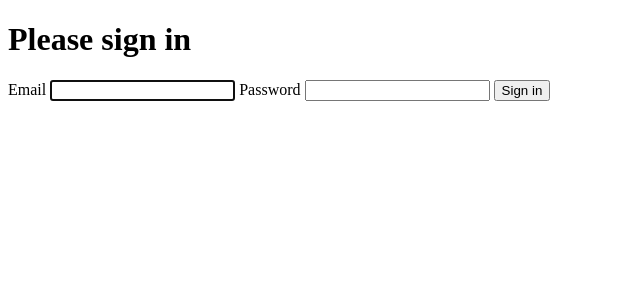
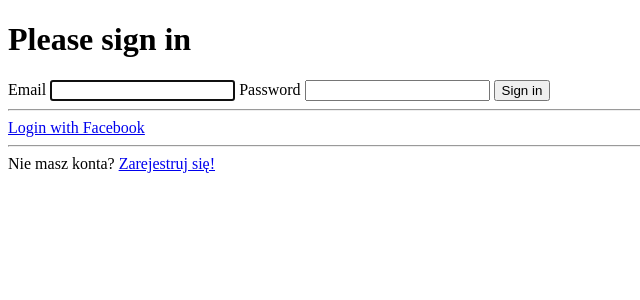
Before and after one commit to MichalMyskow/PPSI2_Wedding_Planner, a Symfony app: template app/templates/security/login.html.twig in a window 1280 px wide. Shown: the top 300 px of the page, without its empty margins (0-640 px from the left). Run offline with Twig, Linux system fonts and the light colour scheme; the template is opened without the code that fills it, so the values that code supplies are empty; some libraries are stand-ins or nearby versions.

Commit message:
Dodanie dodatkowej możliwości logowania do szablonu login.html.twig

```diff
--- a/app/templates/home/index.html.twig
+++ b/app/templates/home/index.html.twig
@@ -1,6 +1,6 @@
 {% extends 'base.html.twig' %}
 
-{% block title %}Hello HomeController!{% endblock %}
+{% block title %}Wedding planner!{% endblock %}
 
 {% block body %}
 <style>
--- a/app/templates/security/login.html.twig
+++ b/app/templates/security/login.html.twig
@@ -39,4 +39,16 @@
         Sign in
     </button>
 </form>
+
+    <hr>
+
+    <a href="{{ path('hwi_oauth_service_redirect', {'service': 'facebook' }) }}">
+        <span>Login with Facebook</span>
+    </a>
+
+    <hr>
+    Nie masz konta?
+    <a href="{{ path('app_register') }}">
+        <span>Zarejestruj się!</span>
+    </a>
 {% endblock %}
```
